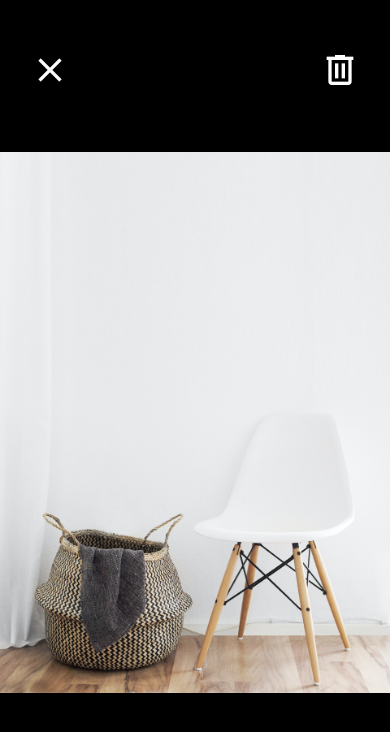
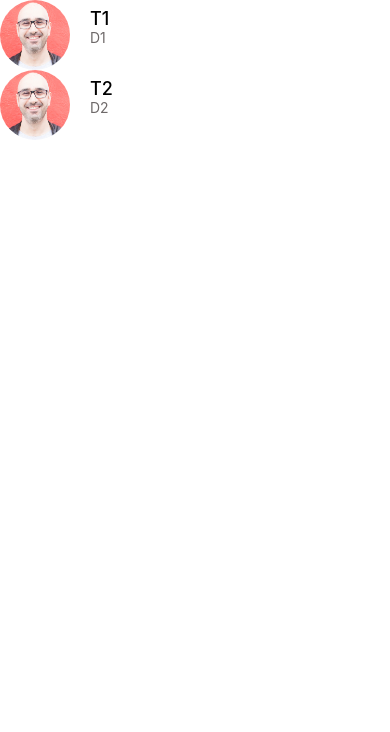
Before and after one commit to Shubhamparashar/DoneWithIt, a React Native app: screen / in a window 390 px wide. Shown: the top 732 px of the page. Built offline with nearby package versions, Linux system fonts and the light colour scheme.

Commit message:
Message screen added and screen compoment for headers

```diff
--- a/App.js
+++ b/App.js
@@ -5,11 +5,12 @@
 import AppText from "./app/components/AppText";
 import Card from "./app/components/Card";
 import ListingsDetailsScreen from "./app/screens/ListingsDetailsScreen";
+import MessagesScreen from "./app/screens/MessagesScreen";
 import ViewImageScreen from "./app/screens/ViewImageScreen";
 // import WelcomeScreen from './app/screens/WelcomeScreen';
 
 export default function App() {
-  return <ViewImageScreen />;
+  return <MessagesScreen />;
 }
 
 const styles = StyleSheet.create({
--- /dev/null
+++ b/app/screens/MessagesScreen.js
@@ -0,0 +1,44 @@
+import React from "react";
+import { FlatList, StyleSheet, SafeAreaView } from "react-native";
+import Constants from "expo-constants";
+
+import ListItem from "../components/ListItem";
+
+const message = [
+  {
+    id: 1,
+    title: "T1",
+    description: "D1",
+    image: require("../assets/mosh.jpg"),
+  },
+  {
+    id: 2,
+    title: "T2",
+    description: "D2",
+    image: require("../assets/mosh.jpg"),
+  },
+];
+
+function MessagesScreen(props) {
+  return (
+    <SafeAreaView style={styles.screen}>
+      <FlatList
+        data={message}
+        keyExtractor={(message) => message.id.toString()}
+        renderItem={({ item }) => (
+          <ListItem
+            title={item.title}
+            subtitle={item.description}
+            image={item.image}
+          />
+        )}
+      />
+    </SafeAreaView>
+  );
+}
+const styles = StyleSheet.create({
+  screen: {
+    paddingTop: Constants.statusBarHeight,
+  },
+});
+export default MessagesScreen;
--- a/package.json
+++ b/package.json
@@ -11,6 +11,7 @@
     "@react-native-community/hooks": "^2.6.0",
     "expo": "~42.0.1",
     "expo-cli": "^4.2.0",
+    "expo-constants": "^11.0.2",
     "expo-status-bar": "~1.0.4",
     "react": "^16.13.1",
     "react-dom": "^16.13.1",
```
Also changed, not shown: app/screens/Screen.js (added, +12 -0 lines), 1 other file (tests, documents, lock files or other folders).
